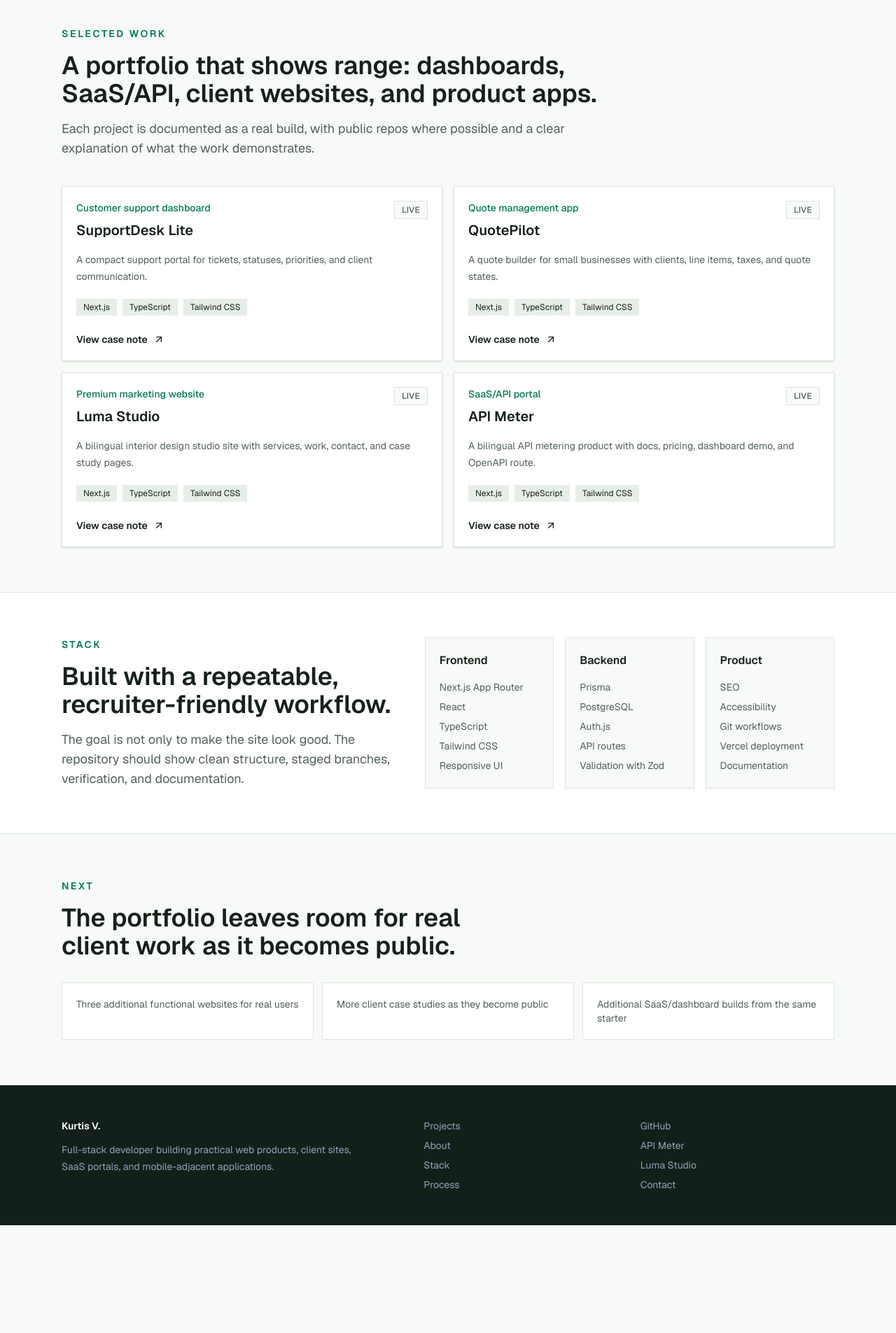
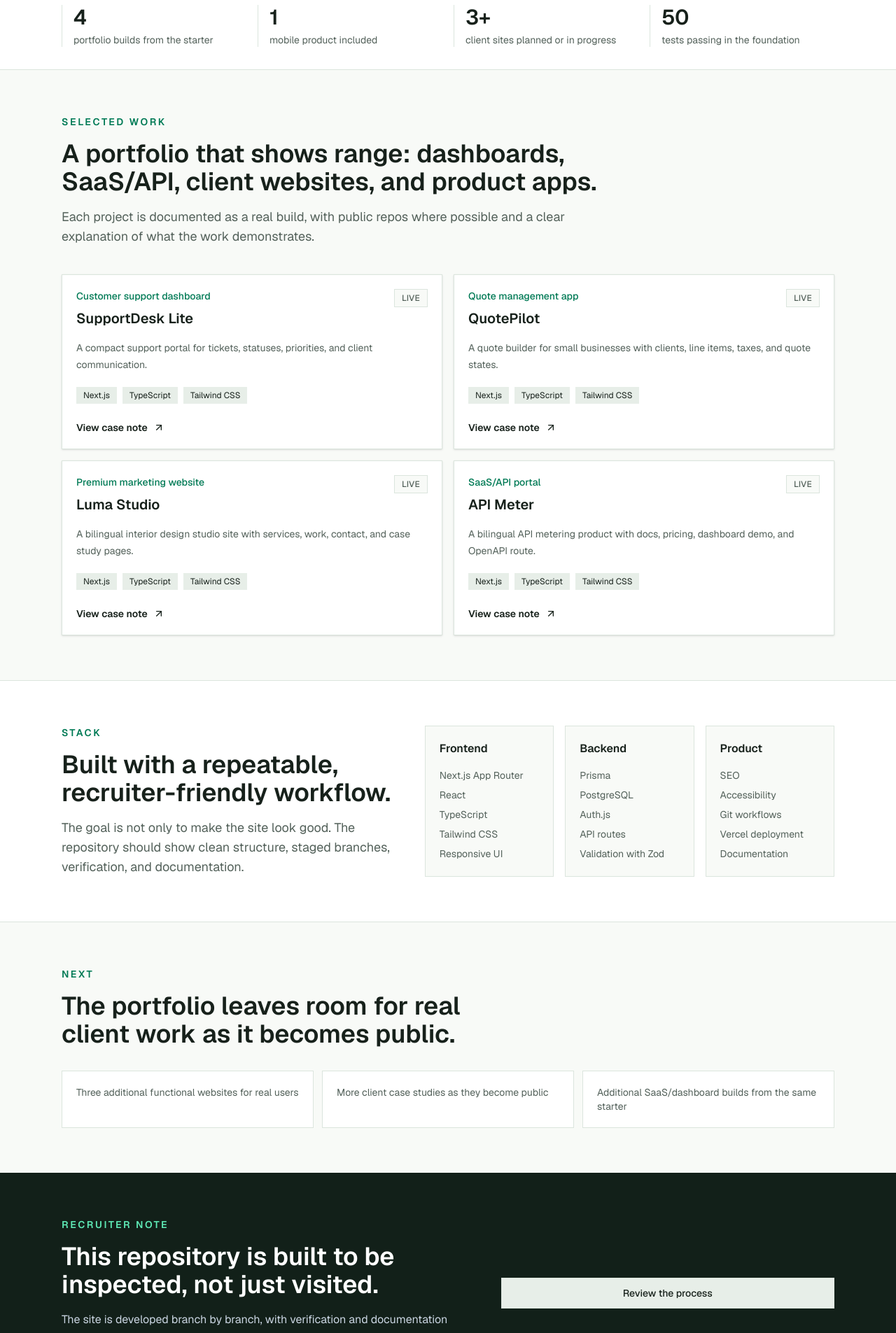
Before and after one commit to kurtisv/dev-portfolio, a Next.js app in the folder apps/web/: page / in a window 1280 px wide. Shown: the part 880-2785 px from the top of the page at 70% size. Before the commit the page ends 2631 px from the top, so only its background shows below. Built offline with nearby package versions, Linux system fonts and the light colour scheme.

Commit message:
feat: polish recruiter portfolio experience

```diff
--- a/apps/web/src/app/page.tsx
+++ b/apps/web/src/app/page.tsx
@@ -2,6 +2,7 @@ import Link from "next/link";
 import { ArrowRight, Code2, Layers3 } from "lucide-react";
 
 import { ProjectCard } from "@/components/portfolio/project-card";
+import { ProofStrip } from "@/components/portfolio/proof-strip";
 import { SectionHeading } from "@/components/portfolio/section-heading";
 import { MarketingPageShell } from "@/components/marketing/page-shell";
 import { Button } from "@/components/ui/button";
@@ -59,6 +60,8 @@ export default function Home() {
           </div>
         </section>
 
+        <ProofStrip />
+
         <section className="mx-auto max-w-6xl px-6 py-16">
           <SectionHeading
             eyebrow="Selected work"
@@ -107,6 +110,27 @@ export default function Home() {
             ))}
           </div>
         </section>
+
+        <section className="bg-[#122019] text-white">
+          <div className="mx-auto grid max-w-6xl gap-8 px-6 py-16 lg:grid-cols-[1fr_0.8fr] lg:items-center">
+            <div>
+              <p className="text-sm font-semibold uppercase tracking-[0.18em] text-emerald-300">
+                Recruiter note
+              </p>
+              <h2 className="mt-4 text-3xl font-semibold tracking-normal text-balance sm:text-4xl">
+                This repository is built to be inspected, not just visited.
+              </h2>
+              <p className="mt-4 max-w-2xl leading-7 text-slate-300">
+                The site is developed branch by branch, with verification and
+                documentation along the way, so the GitHub history reflects the
+                same discipline expected in production work.
+              </p>
+            </div>
+            <Button asChild size="lg" variant="secondary">
+              <Link href="/process">Review the process</Link>
+            </Button>
+          </div>
+        </section>
       </main>
     </MarketingPageShell>
   );
--- a/apps/web/src/app/robots.ts
+++ b/apps/web/src/app/robots.ts
@@ -7,7 +7,7 @@ export default function robots(): MetadataRoute.Robots {
     rules: {
       userAgent: "*",
       allow: "/",
-      disallow: ["/dashboard"],
+      disallow: ["/dashboard", "/login", "/api"],
     },
     sitemap: `${env.NEXT_PUBLIC_APP_URL}/sitemap.xml`,
   };
--- /dev/null
+++ b/apps/web/src/components/portfolio/proof-strip.tsx
@@ -0,0 +1,21 @@
+const proofs = [
+  ["4", "portfolio builds from the starter"],
+  ["1", "mobile product included"],
+  ["3+", "client sites planned or in progress"],
+  ["50", "tests passing in the foundation"],
+];
+
+export function ProofStrip() {
+  return (
+    <section className="border-y border-border bg-white">
+      <div className="mx-auto grid max-w-6xl gap-4 px-6 py-8 sm:grid-cols-2 lg:grid-cols-4">
+        {proofs.map(([value, label]) => (
+          <div key={label} className="border-l border-border pl-4">
+            <p className="text-3xl font-semibold tracking-normal">{value}</p>
+            <p className="mt-1 text-sm text-muted-foreground">{label}</p>
+          </div>
+        ))}
+      </div>
+    </section>
+  );
+}
```
Also changed, not shown: 3 other files (tests, documents, lock files or other folders).
